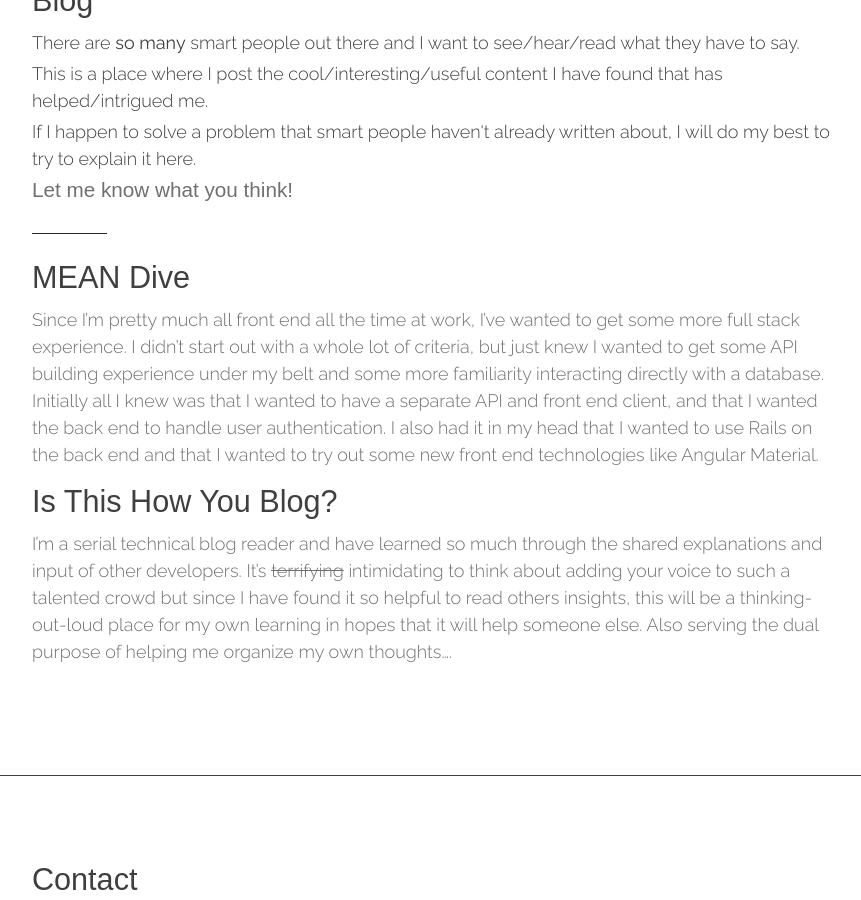
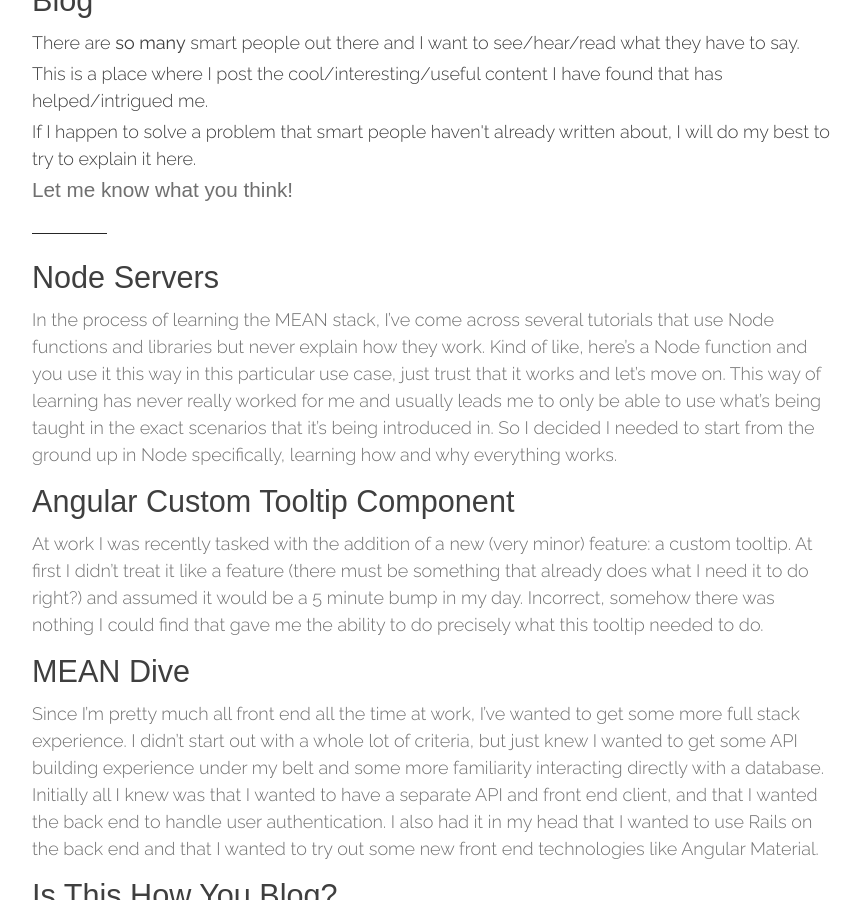
Before and after one commit to natmegs/personal-blog, a Jekyll site: the page built from index.md, in a window 1280 px wide and 900 px high, scrolled down 2968 px. Shown: the whole window, without its empty margins (208-1069 px from the left). Built offline with Jekyll 4.4.1, drawn with Linux system fonts in a browser that asks for light colours; nearby versions of some CDN libraries; some web fonts are replaced.

Commit message:
new blog posts

```diff
--- a/_layouts/home.html
+++ b/_layouts/home.html
@@ -71,7 +71,7 @@ layout: default
         <p><span class="bold-skill">Angular / </span>Bootstrap</p>
       </div>
       <div class="skill-row row">
-        <p><span class="bold-skill">Ruby / </span>Rails</p>
+        <p><span class="bold-skill">Node / </span>Rails</p>
       </div>
       <div class="skill-row row">
         <p><span class="bold-skill">Javascript / </span>Typescript</p>
--- /dev/null
+++ b/_posts/2017-08-20-angular-custom-tooltip-component.markdown
@@ -0,0 +1,48 @@
+---
+layout: post
+title:  "Angular Custom Tooltip Component"
+date:   2017-08-20 13:59:30 -0700
+permalink: /blog/:title
+---
+
+At work I was recently tasked with the addition of a new (very minor) feature: a custom tooltip. At first I didn’t treat it like a feature (there must be something that already does what I need it to do right?) and assumed it would be a 5 minute bump in my day. Incorrect, somehow there was nothing I could find that gave me the ability to do precisely what this tooltip needed to do.
+
+###### Constraints
+
+I’ll start with the constraints of the task. Without going into too much detail, this is part of a business management application that allows managers to manage a collection of units and the daily tasks associated with them. A main theme of the application is displaying lists of units so that managers can access various information and perform various tasks on them. I needed to design a tooltip that, when hovering over a unit list item, would display contextual information about the unit as well as link to task options based on the status of the unit. This tooltip also needed to be generic enough to be applied to different situations, so it needed to take in custom input to display custom messages and options. The tooltip also needed to be clickable and hoverable.
+
+Sounds trivial, but I quickly found that most tooltip libraries/npm modules available were missing at least one aspect of functionality that I needed. For example, there are dozens of Angular tooltip directives that take in a content string and a positioning string and then show a tooltip that displays the content string as a message. Great, but I needed to be able to show more than just a string message - think buttons, links, custom HTML content. I found [this](https://medium.com/@amcdnl/building-tooltips-for-angular2-396320fa938f) blog post that I thought was going to be my answer: it uses dynamic component injection to display custom components using a directive. I went through all of the steps as outlined and was confident that this was going to be the answer until I realized that the tutorial doesn’t touch on maybe the most crucial part of this whole tooltip thing: actually displaying the tooltip in the correct location. The dynamic component injection, while cool, also seemed overkill but I didn’t have a good alternative solution at this point.
+
+###### Custom HTML Content
+
+More searching and I found [this ngx-tooltip](https://github.com/pleerock/ngx-tooltip) module which allowed the insertion of custom HTML into a tooltip container component via <ng-content>. This seemed much more intuitive and seemed like it would fulfill all of my criteria. I implemented all of the tooltip components/directives by hand instead of installing through npm since I wanted to understand how it worked. Turns out this was a good idea since I realized that, while close, this tooltip module was not going to provide all of the functionality I needed. I was able to feed in custom HTML (ie custom Angular components) to the tooltip which made it perfectly generic and reusable, but I was unable to mouseover the tooltip itself. As soon as the mouse left the original hover location (ie to try to click a button in the tooltip) the tooltip would disappear.
+
+###### Hoverable and Clickable
+
+Thus the next challenge was to make the tooltip stay visible while hovering over the original host element AND while hovering over the tooltip itself. My solution is something that I’m not completely satisfied with, but works. In the component that is displaying the tooltip (ie the host component) I attached mouseover and mouseleave event listeners to the Tooltip Container element. I also created a Tooltip Service with a mouseInTooltip BehaviorSubject. To clarify, I will only be showing parts of the code that I have altered from the existing ngx-tooltip module, for which the code is available on [github](https://github.com/pleerock/ngx-tooltip).
+
+<script src="https://gist.github.com/natmegs/b76c9dc1f498752d0f32f3500af1b011.js"></script>
+<script src="https://gist.github.com/natmegs/707bc0340df4e660a1f1bbb6408def29.js"></script>
+
+I used the mouseover and mouseleave handlers to emit either true or false from mouseInTooltip.
+
+<script src="https://gist.github.com/natmegs/de61c47d350a6a58cf801b85971cf361.js"></script>
+
+Then, in the Tooltip Directive hide function (called when the mouse leaves the original host element hover location), I check the current value of mouseInTooltip to see if the mouse is in the tooltip before it closes. In addition, I added a setTimeout to the hide function because otherwise the hide function would never see that the tooltip is being hovered, as it would close before the mouse reached the tooltip.
+
+<script src="https://gist.github.com/natmegs/9f8d4ce21e5591a3092b4d43d99301fe.js"></script>
+
+I also subscribe to mouseInTooltip to get notified when it changes, so that I can close the tooltip when the value changes to false.
+
+<script src="https://gist.github.com/natmegs/cd972e21659cdebc59eec71f45b80f0a.js"></script>
+
+The reason I’m not completely satisfied with this solution is that it needs to be implemented independently in every component that uses the tooltip and wants this functionality. Any host component would need to have mouseover/mouseleave event handlers and would need to have the tooltip service injected. I would like a solution where this is handled entirely in the directive/container component instead of involving the host component.
+
+
+###### Remaining Challenges
+
+An outstanding bug that I have not yet found a good solution for is dealing with border cases. For example, if the tooltip position is set to “bottom”, but this results in the tooltip being cut off, I would like the positioning to switch automatically to “top”. My direction so far is to get the ElementRef of the container component (where the edges are located), and use the difference between the trigger location and the edge location to determine whether the tooltip can be shown in the given positioning. Something along the lines of the following:
+
+<script src="https://gist.github.com/natmegs/ebd6290a98d0cb4b9b262ef0566f4dfe.js"></script>
+
+Am I being an idiot and missing something super simple that can help with the positioning issue? Have suggestions for how this could be improved? I want to hear from you!
--- /dev/null
+++ b/_posts/2017-08-20-node-servers.markdown
@@ -0,0 +1,34 @@
+---
+layout: post
+title:  "Node Servers"
+date:   2017-08-20 14:59:30 -0700
+permalink: /blog/:title
+---
+
+In the process of learning the MEAN stack, I’ve come across several tutorials that use Node functions and libraries but never explain how they work. Kind of like, here’s a Node function and you use it this way in this particular use case, just trust that it works and let’s move on. This way of learning has never really worked for me and usually leads me to only be able to use what’s being taught in the exact scenarios that it’s being introduced in. So I decided I needed to start from the ground up in Node specifically, learning how and why everything works.
+
+###### De-Mystifying Node
+
+I started the [Understand Nodejs course](https://www.udemy.com/understand-nodejs/learn/v4/overview) from Udemy and so far it’s been exactly what I needed. The instructor is fantastic and really makes you understand the core functionality of Node and explains what’s actually happening under the hood. It has totally demystified many core concepts within Node for me and I am gaining an understanding of how to use the Node core libraries to build custom and tailored applications. I am about 2/3rds of the way through the course now and just finished the section dealing with creating servers.
+
+###### Servers
+
+This is such a core concept in Node that I thought I would go through my learning process and include code samples with detailed comments that really helped  me understand what was going on. I’ve tried to be painfully detailed in the comments to really break down what’s happening at each step. We started with a very basic server that returned plain text in its response.
+
+<script src="https://gist.github.com/natmegs/81f11655d0ed7c22cd0cf924f5465707.js"></script>
+
+We then moved on and created another simple server that returned HTML content in the response.
+
+<script src="https://gist.github.com/natmegs/8c55b8373c88a2103c21fef4bb0546e6.js"></script>
+<script src="https://gist.github.com/natmegs/87a499a71fa9c1f6621151ea26fdc366.js"></script>
+
+Next we created an HTML file that we wanted to have dynamic content. We wanted to replace {Message} with with a message variable.
+
+<script src="https://gist.github.com/natmegs/ec842c1bd51f8225691e9d5424846301.js"></script>
+<script src="https://gist.github.com/natmegs/080ee6b8f3e98537000160d6e559d4e3.js"></script>
+
+Finally, we went back to the original server returning HTML and took out the synchronous readFileSync operation and replaced it with streams.
+
+<script src="https://gist.github.com/natmegs/66fb99138e6977424355f5e3333b3eb5.js"></script>
+
+These exercises really helped me understand the basics of building Node servers and maybe it will be helpful to others getting started with Node. If anything is unclear or you have any suggestions or input, I would love to hear your feedback!
```
